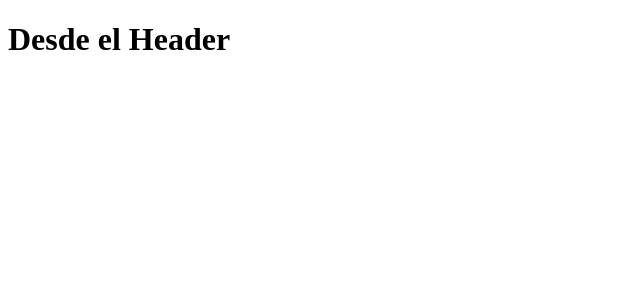
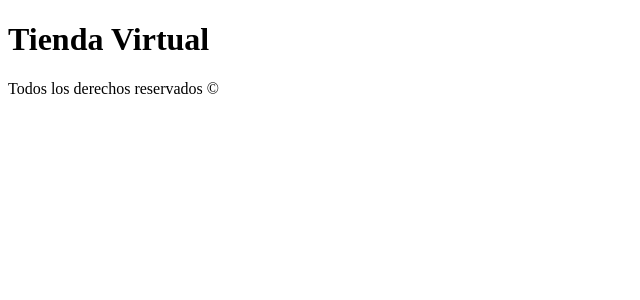
Before and after one commit to johandavidcm/Basicos-React, a React (Create React App) app: page / in a window 1280 px wide. Shown: the top 300 px of the page, without its empty margins (0-640 px from the left). Built offline with nearby package versions, Linux system fonts and the light colour scheme.

Commit message:
Creacion del segundo componente

```diff
--- a/src/App.js
+++ b/src/App.js
@@ -1,11 +1,13 @@
-import React from 'react';
+import React, {Fragment} from 'react';
 import Header from './components/Header';
+import Footer from './components/Footer';
 
 function App() {
   return (
-    <div className="App">
+    <Fragment>
       <Header/>
-    </div>
+      <Footer/>
+    </Fragment>
   );
 }
 
--- /dev/null
+++ b/src/components/Footer.js
@@ -0,0 +1,9 @@
+import React from 'react';
+
+const Footer = () =>  (
+        <footer>
+            <p>Todos los derechos reservados &copy;</p>
+        </footer>
+    );
+
+export default Footer;
--- a/src/components/Header.jsx
+++ b/src/components/Header.jsx
@@ -1,8 +1,17 @@
 import React from 'react';
 
 function Header(){
+    const edad = 28;
+    let mensaje;
+
+    if(edad>=18){
+        mensaje = 'eres mayor de edad';
+    } else {
+        mensaje = 'Eres menor de edad';
+    }
+
     return(
-        <h1>Desde el Header</h1>
+        <h1 className="encabezado">Tienda Virtual</h1>
     );
 }
 
```
